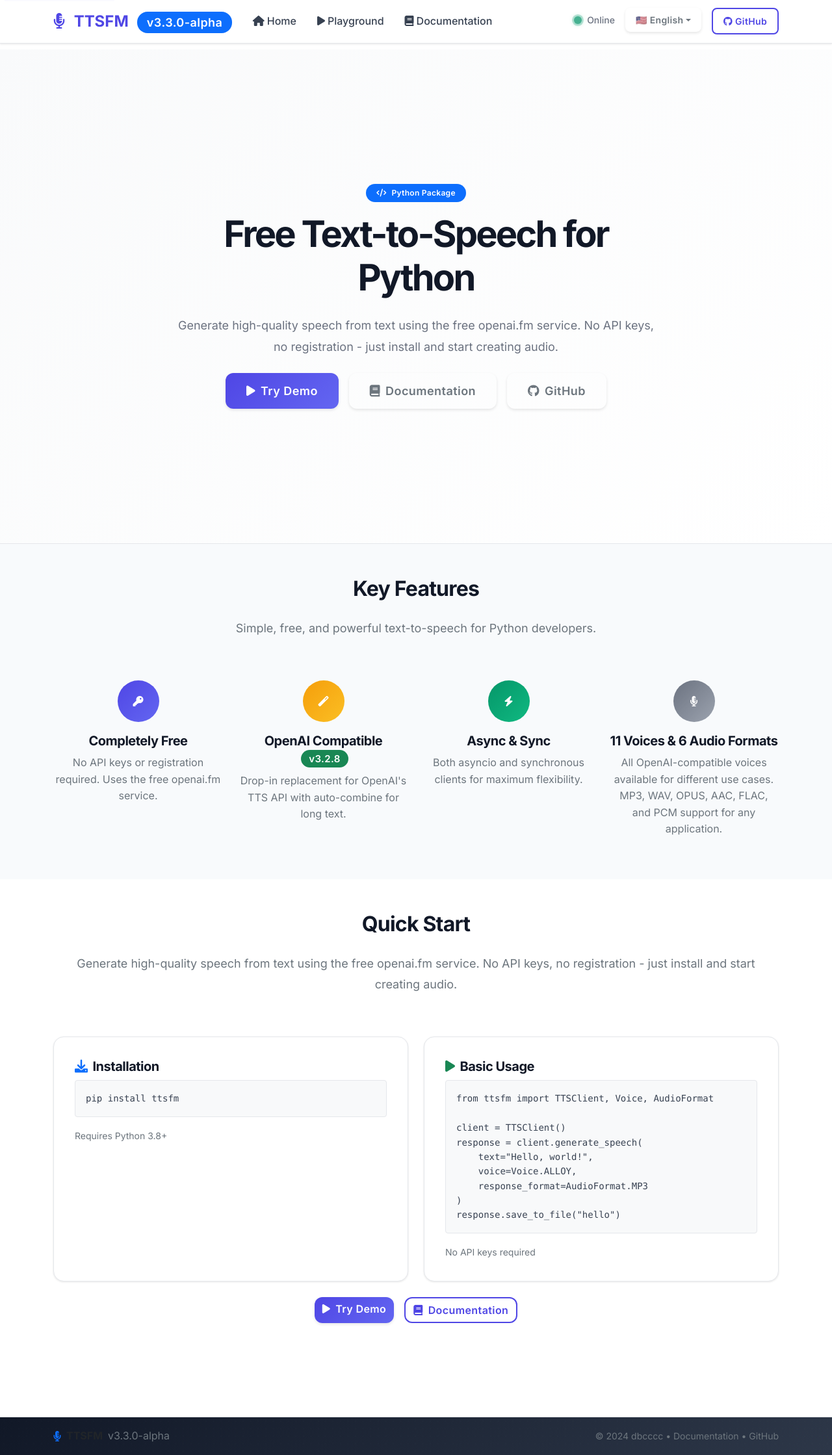
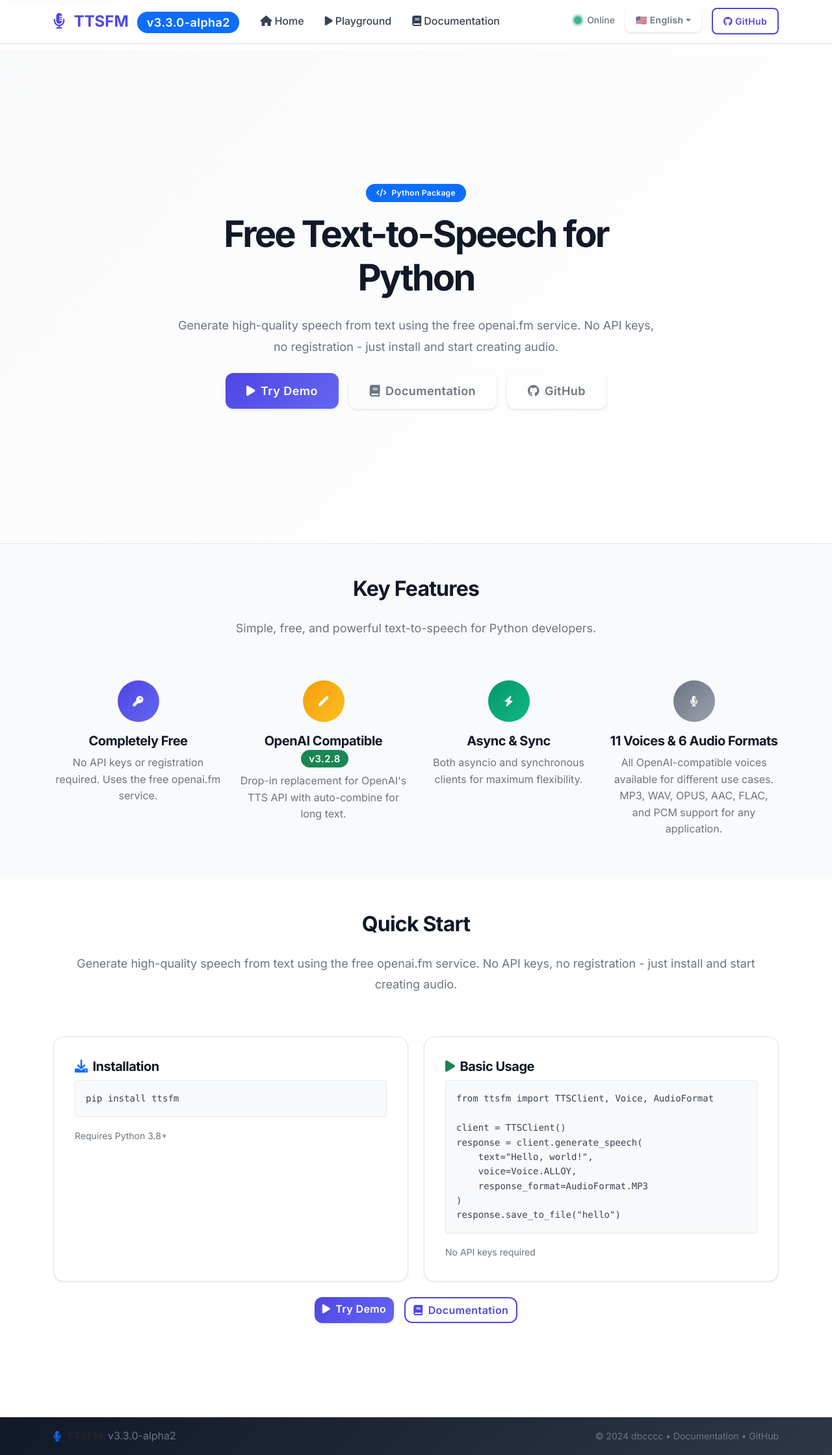
Before and after one commit to v5china/ttsfm, a Flask app: page / in a window 1280 px wide. Shown: the whole page at 65% size. Run offline with Flask 2, Linux system fonts and the light colour scheme.

Commit message:
Bump version to 3.3.0-alpha2
Updated version references to 3.3.0-alpha2. The changelog details improvements to audio combining, WebSocket resource cleanup, and sentence splitting, as well as clarifications in documentation and new regression tests.

```diff
--- a/pyproject.toml
+++ b/pyproject.toml
@@ -86,7 +86,7 @@ ttsfm = "ttsfm.cli:main"
 version_scheme = "no-guess-dev"
 local_scheme = "no-local-version"
 
-fallback_version = "3.3.0-alpha"
+fallback_version = "3.3.0-alpha2"
 [tool.setuptools]
 packages = ["ttsfm"]
 
--- a/ttsfm-web/app.py
+++ b/ttsfm-web/app.py
@@ -787,7 +787,7 @@ def get_status():
         return jsonify({
             "status": "online",
             "tts_service": "openai.fm (free)",
-            "package_version": "3.3.0-alpha",
+            "package_version": "3.3.0-alpha2",
             "timestamp": datetime.now().isoformat()
         })
 
@@ -805,7 +805,7 @@ def health_check():
     """Simple health check endpoint."""
     return jsonify({
         "status": "healthy",
-        "package_version": "3.3.0-alpha",
+        "package_version": "3.3.0-alpha2",
         "timestamp": datetime.now().isoformat()
     })
 
--- a/ttsfm-web/templates/base.html
+++ b/ttsfm-web/templates/base.html
@@ -88,7 +88,7 @@
             <a class="navbar-brand" href="{{ url_for('index') }}">
                 <i class="fas fa-microphone-alt me-2"></i>
                 <span class="fw-bold">TTSFM</span>
-                <span class="badge bg-primary ms-2 small">v3.3.0-alpha</span>
+                <span class="badge bg-primary ms-2 small">v3.3.0-alpha2</span>
             </a>
 
             <button class="navbar-toggler border-0" type="button" data-bs-toggle="collapse" data-bs-target="#navbarNav" aria-controls="navbarNav" aria-expanded="false" aria-label="Toggle navigation">
@@ -159,7 +159,7 @@
                     <div class="d-flex align-items-center">
                         <i class="fas fa-microphone-alt me-2 text-primary"></i>
                         <strong class="text-dark">TTSFM</strong>
-                        <span class="ms-2 text-muted">v3.3.0-alpha</span>
+                        <span class="ms-2 text-muted">v3.3.0-alpha2</span>
                     </div>
                 </div>
                 <div class="col-md-6 text-md-end">
--- a/ttsfm/__init__.py
+++ b/ttsfm/__init__.py
@@ -62,7 +62,7 @@ from .utils import (
     split_text_by_length
 )
 
-__version__ = "3.3.0-alpha"
+__version__ = "3.3.0-alpha2"
 __author__ = "dbcccc"
 __email__ = "120614547+dbccccccc@users.noreply.github.com"
 __description__ = "Text-to-Speech API Client with OpenAI compatibility"
```
Also changed, not shown: CHANGELOG.md.
